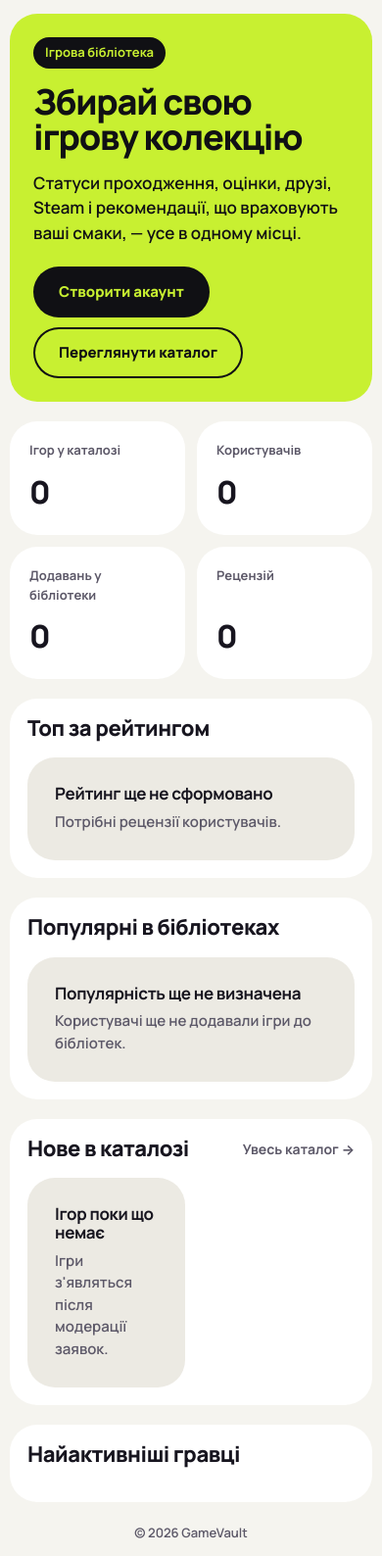
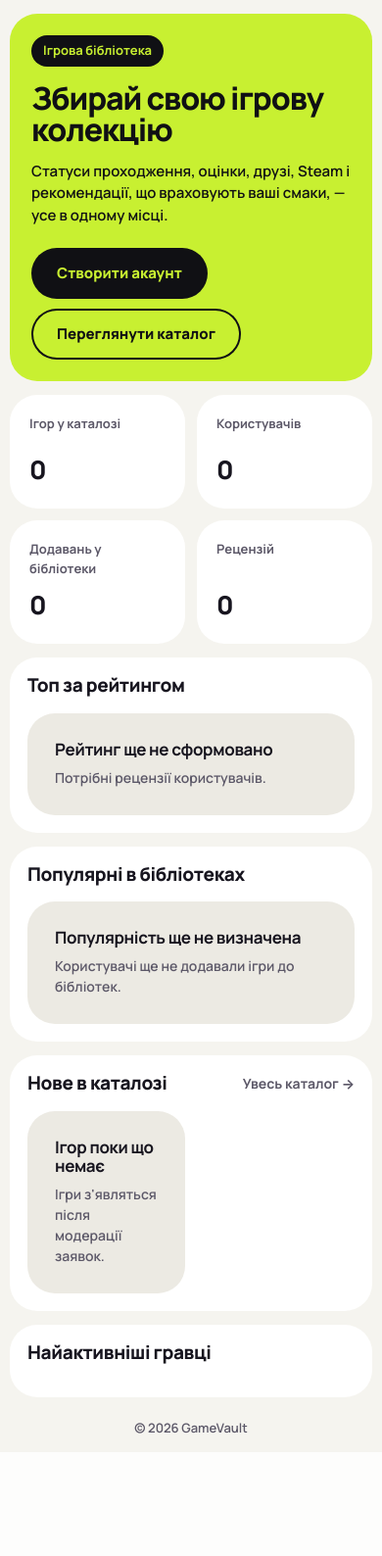
Before and after one commit to zxchonich/gamevault, a Django app: page / in a window 390 px wide. Shown: the part 171-1759 px from the top of the page at 98% size. After the commit the page ends 1653 px from the top, so only its background shows below. Run offline with Django 5.2, Linux system fonts and the light colour scheme; data that the repository does not hold is empty; some web fonts are replaced.

Commit message:
Redesign: fully fluid layout
- no page-wide max width: header and content use the whole screen
- page padding, gaps, card padding, headings, stats and body text scale
  smoothly with the viewport (clamp)
- cover grids add columns on wide screens with slightly larger tiles
- reading width limited only for text (--measure, .gv-prose, hero text)
- tablet step: navigation moves to its own row below the logo

```diff
--- a/library/static/library/css/gv.css
+++ b/library/static/library/css/gv.css
@@ -57,8 +57,12 @@
     --r-lg: 28px;
     --r-xl: 32px;
     --r-pill: 999px;
-    --gap: 20px;
-    --container: 1360px;
+    /* Адаптивність: сторінка займає весь екран; відступи, проміжки й шрифти
+       плавно ростуть з шириною вікна. Обмеження ширини — лише для тексту (--measure). */
+    --gap: clamp(14px, 1.2vw, 28px);
+    --page-pad: clamp(10px, 1.6vw, 40px);
+    --measure: 70ch;
+    --tile-min: clamp(130px, 10.5vw, 230px);
 }
 
 /* --- 2. Основа --------------------------------------------------------------- */
@@ -71,7 +75,7 @@ body {
     background: var(--bg);
     color: var(--text);
     font-family: var(--font-body);
-    font-size: 15px;
+    font-size: clamp(14px, 0.2vw + 13.2px, 17px);
     line-height: 1.5;
     -webkit-font-smoothing: antialiased;
 }
@@ -105,12 +109,16 @@ button, input, select, textarea { font: inherit; color: inherit; }
 }
 
 .muted { color: var(--muted); }
+
+/* Текст для читання не розтягується на всю ширину екрана. */
+.gv-prose { max-width: var(--measure); }
+.gv-prose p + p { margin-top: 0.8em; }
 .display { font-family: var(--font-display); }
 
 /* --- 3. Каркас --------------------------------------------------------------- */
 .gv-shell {
     min-height: 100vh;
-    padding: 16px;
+    padding: var(--page-pad);
     display: flex;
     flex-direction: column;
     gap: var(--gap);
@@ -118,8 +126,6 @@ button, input, select, textarea { font: inherit; color: inherit; }
 
 .gv-container {
     width: 100%;
-    max-width: var(--container);
-    margin: 0 auto;
 }
 
 .gv-main {
@@ -328,7 +334,7 @@ a.gv-chip.is-active { background: var(--text); color: var(--bg); }
 .gv-card {
     background: var(--surface);
     border-radius: var(--r-xl);
-    padding: 26px;
+    padding: clamp(18px, 1.6vw, 36px);
     min-width: 0;
 }
 
@@ -343,21 +349,24 @@ a.gv-chip.is-active { background: var(--text); color: var(--bg); }
     margin-bottom: 18px;
 }
 
-.gv-section-head h2 { font-size: 22px; font-weight: 800; }
+.gv-section-head h2 { font-size: clamp(19px, 0.6vw + 15px, 28px); font-weight: 800; }
 .gv-section-head p { color: var(--muted); font-size: 14px; font-weight: 600; margin-top: 4px; }
 .gv-section-head .gv-link { font-weight: 700; font-size: 14px; color: var(--muted); }
 .gv-section-head .gv-link:hover { color: var(--accent-text); }
 
 .gv-row { display: flex; flex-wrap: wrap; gap: var(--gap); }
 .gv-row > .gv-grow { flex: 999 1 520px; min-width: 0; }
-.gv-row > .gv-side { flex: 1 1 320px; min-width: 0; }
+.gv-row > .gv-side { flex: 1 1 320px; min-width: 0; max-width: 100%; }
+@media (min-width: 1100px) {
+    .gv-row > .gv-side { max-width: clamp(380px, 28vw, 620px); }
+}
 
 /* Герой-банер */
 .gv-hero {
     border-radius: var(--r-xl);
     background: var(--accent);
     color: #101014;
-    padding: 36px;
+    padding: clamp(22px, 2.6vw, 56px);
     display: flex;
     flex-wrap: wrap;
     gap: 28px;
@@ -367,13 +376,13 @@ a.gv-chip.is-active { background: var(--text); color: var(--bg); }
 
 .gv-hero a:hover { color: #101014; }
 .gv-hero__body { flex: 1 1 360px; display: flex; flex-direction: column; gap: 16px; }
-.gv-hero__title { font-size: clamp(36px, 5vw, 56px); font-weight: 800; letter-spacing: -0.035em; line-height: 1; }
-.gv-hero__text { font-size: 17px; font-weight: 600; max-width: 560px; }
+.gv-hero__title { font-size: clamp(32px, 3.6vw, 72px); max-width: 18ch; font-weight: 800; letter-spacing: -0.035em; line-height: 1; }
+.gv-hero__text { font-size: clamp(15px, 0.35vw + 13px, 20px); font-weight: 600; max-width: 60ch; }
 .gv-hero__actions { display: flex; flex-wrap: wrap; gap: 10px; margin-top: auto; padding-top: 6px; }
 .gv-hero .gv-btn { background: #101014; color: #C8F031; }
 .gv-hero .gv-btn--ghost { background: transparent; color: #101014; box-shadow: inset 0 0 0 2px #101014; }
 .gv-hero__art { flex: 0 1 230px; display: flex; align-items: center; justify-content: center; }
-.gv-hero__art .gv-cover { width: 200px; transform: rotate(4deg); box-shadow: 0 20px 40px rgba(0, 0, 0, 0.25); }
+.gv-hero__art .gv-cover { width: clamp(170px, 13vw, 280px); transform: rotate(4deg); box-shadow: 0 20px 40px rgba(0, 0, 0, 0.25); }
 
 /* Статистика */
 .gv-stats {
@@ -394,7 +403,7 @@ a.gv-chip.is-active { background: var(--text); color: var(--bg); }
 }
 
 .gv-stat span { color: var(--muted); font-weight: 700; font-size: 13px; }
-.gv-stat b { font-family: var(--font-display); font-size: 32px; font-weight: 800; letter-spacing: -0.02em; }
+.gv-stat b { font-family: var(--font-display); font-size: clamp(26px, 1.6vw + 12px, 42px); font-weight: 800; letter-spacing: -0.02em; }
 
 /* Обкладинки */
 .gv-cover {
@@ -424,8 +433,8 @@ a.gv-chip.is-active { background: var(--text); color: var(--bg); }
 
 .gv-game-grid {
     display: grid;
-    grid-template-columns: repeat(auto-fill, minmax(160px, 1fr));
-    gap: 16px;
+    grid-template-columns: repeat(auto-fill, minmax(var(--tile-min), 1fr));
+    gap: clamp(12px, 1vw, 22px);
 }
 
 .gv-game-tile { display: flex; flex-direction: column; gap: 10px; min-width: 0; }
@@ -542,12 +551,18 @@ a.gv-list-item:hover { color: var(--text); background: var(--surface-3); }
 /* --- 5. Сторінки ------------------------------------------------------------- */
 .gv-greeting { font-size: clamp(30px, 4vw, 44px); font-weight: 800; letter-spacing: -0.03em; }
 
+/* Планшет: меню переходить на окремий рядок під логотипом. */
+@media (max-width: 1024px) {
+    .gv-nav { order: 3; flex-basis: 100%; }
+    .gv-hero__art { flex-basis: 170px; }
+}
+
+/* Телефон */
 @media (max-width: 720px) {
-    .gv-shell { padding: 10px; gap: 14px; }
     .gv-header { padding: 10px 10px 10px 14px; border-radius: var(--r-md); }
-    .gv-nav { order: 3; flex-basis: 100%; }
-    .gv-card { padding: 18px; border-radius: var(--r-lg); }
-    .gv-hero { padding: 24px; border-radius: var(--r-lg); }
+    .gv-card { border-radius: var(--r-lg); }
+    .gv-hero { border-radius: var(--r-lg); }
     .gv-hero__art { display: none; }
-    .gv-game-grid { grid-template-columns: repeat(auto-fill, minmax(130px, 1fr)); gap: 12px; }
+    .gv-stats { grid-template-columns: repeat(2, minmax(0, 1fr)); }
+    .gv-game-grid { grid-template-columns: repeat(auto-fill, minmax(120px, 1fr)); }
 }
```
